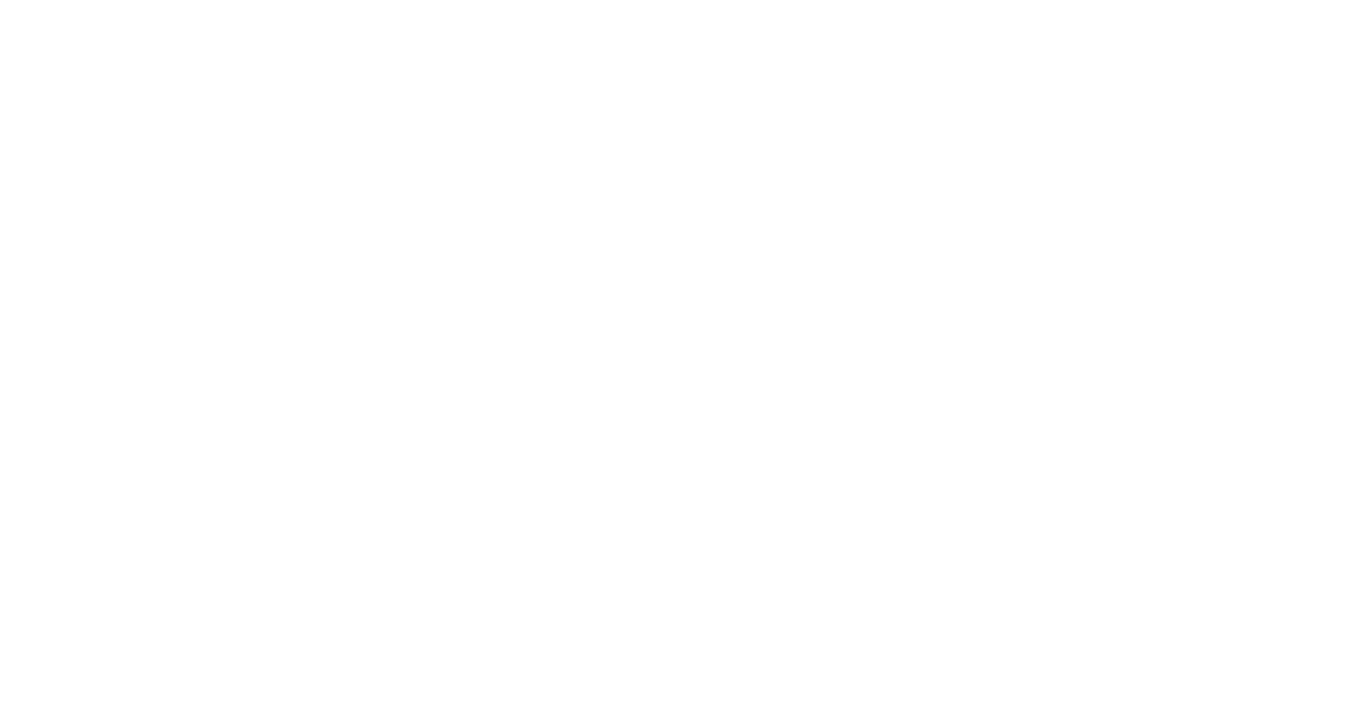
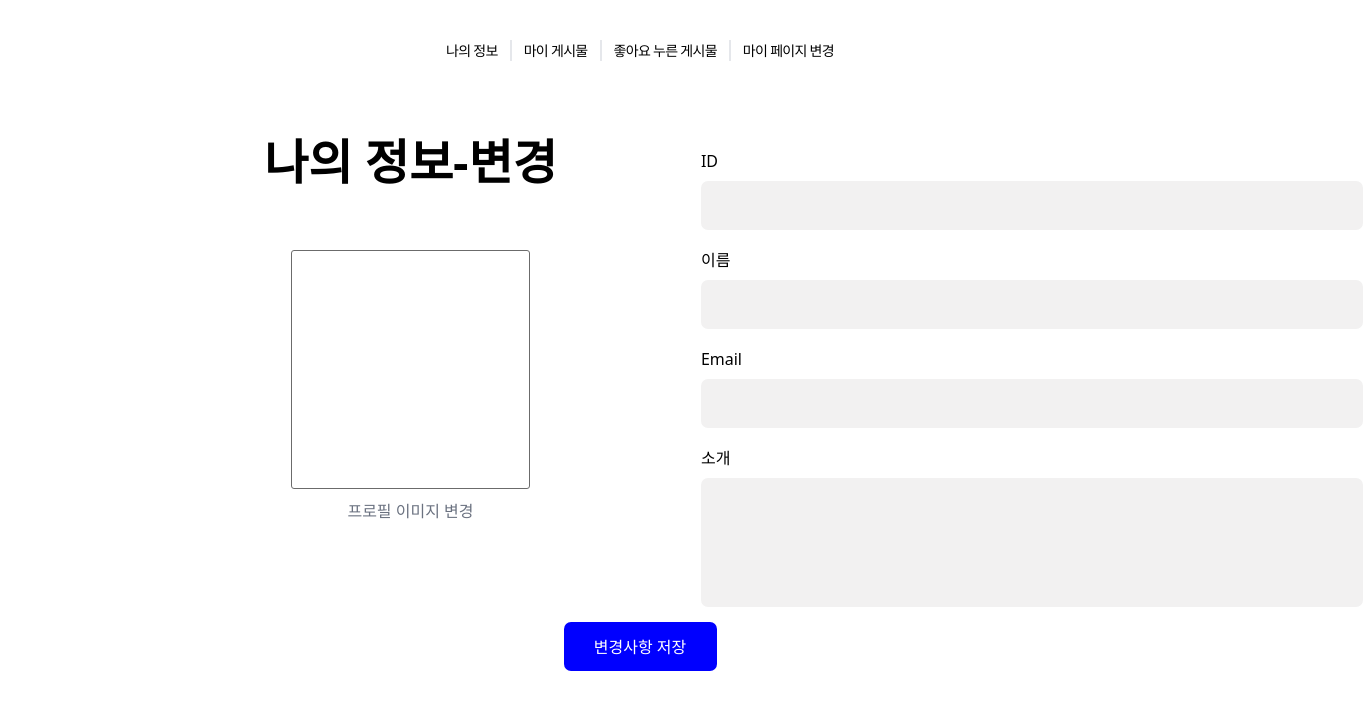
Before and after one commit to chessering/Front-End, a React (Create React App) app: page /myinfomodify in a window 1280 px wide. Before the commit this address had no page. Shown: the top 710 px of the page, 1363 px wide, since content can reach past the window. Built offline with nearby package versions, Linux system fonts and the light colour scheme.

Commit message:
게시물 css

```diff
--- a/package.json
+++ b/package.json
@@ -13,6 +13,7 @@
     "react-router-dom": "^6.22.0",
     "react-scripts": "5.0.1",
     "styled-components": "^6.1.8",
+    "sweetalert2": "^11.10.5",
     "web-vitals": "^2.1.4"
   },
   "scripts": {
--- a/src/App.js
+++ b/src/App.js
@@ -4,6 +4,9 @@
 import Auth from './pages/Login/Auth';
 import CompleteAuth from './pages/Login/CompleteAuth';
 import Myinfo from "./pages/MyPage/Myinfo";
+import MyPosts from "./pages/MyPage/MyPosts";
+import MyInfoModify from "./pages/MyPage/MyInfoModify";
+
 
 function App() {
   return (
@@ -13,6 +16,8 @@
         <Route path='/auth' element={<Auth/>}/>
         <Route path='/authcomplete' element={<CompleteAuth/>}/>
         <Route path='/myinfo' element={<Myinfo/>}/>
+        <Route path='/myposts' element={<MyPosts/>}/>
+        <Route path='/myinfomodify' element={<MyInfoModify/>}/>
       </Routes>
     </div>
   );
--- /dev/null
+++ b/src/pages/MyPage/MyInfoModify.jsx
@@ -0,0 +1,114 @@
+import React, { useState } from 'react';
+import axios from 'axios';
+import { useNavigate } from 'react-router-dom';
+import MyLists from "./MyLists.jsx";
+import styled from 'styled-components';
+import Swal from "sweetalert2";
+
+
+const MyImage = styled.div`
+    width: 239px;
+    height: 239px;
+    margin-bottom: 10px;
+    border: 1px solid;
+    border-color: #6B6B6B;
+    border-radius: 3px;
+
+`
+
+const Container1 = styled.input`
+    width: 662px;
+    height: 49px;
+    background: #F2F1F1;
+    border-radius: 7px;
+    margin-bottom: 18px;
+    padding: 10px;
+    white-space : normal;
+    vertical-align : top;
+`
+
+const Container2 = styled.input`
+    width: 662px;
+    height: 129px;
+    background: #F2F1F1;
+    border-radius: 7px;
+    padding: 10px;
+    white-space: normal;
+    vertical-align : 100%;
+    line-height : 60px;
+`
+const StyledButton = styled.button`
+    background : blue;
+    color : white;
+    width : 153px;
+    height : 49px;
+    margin-top : 15px;
+    justify-content : center;
+    border : none;
+    border-radius : 7px;
+    font-weight : 500;
+    line-height : 18px;
+    font-size : 16px;
+`
+
+
+function MyInfoModify() {
+
+    const navigate = useNavigate();
+
+    const [inputs, setInputs] = useState({
+        id : "",
+        name : "",
+        email : "",
+        Intro : "",
+    });
+
+    const onChange = (e) => {
+        setInputs({
+            ...inputs,
+            [e.target.name]: e.target.value
+        });
+    };
+
+    const onSubmit = (e) => {
+        Swal.fire({
+            icon : "success",
+            title : "정보 수정이 완료되었습니다!"
+        }).then(() => {
+            navigate("/myinfo");
+        })
+    }
+
+    return (
+        <div className="flex flex-col justify-center items-center w-12/12 h-4/6">
+            <MyLists/>
+            <div className="flex w-9/12 float-left ml-52">
+                <div className="flex mb-4 justify-center flex-col mr-20 ">
+                    <div className="text-5xl mb-16 font-bold whitespace-nowrap">나의 정보-변경</div>
+                    <div className="flex flex-col items-center">
+                        <MyImage/>
+                        <div className="text-gray-500 text-base font-medium hover:underline decoration-current ">프로필 이미지 변경</div>
+                    </div>
+
+
+                </div>
+                <div className="flex mt-20 ml-16 justify-center flex-col">
+                    <div className="mb-2 font-normal">ID</div>
+                    <Container1 onChange={onChange}></Container1>
+                    <div className="mb-2 font-normal">이름</div>
+                    <Container1 onChange={onChange}></Container1>
+                    <div className="mb-2 font-normal">Email</div>
+                    <Container1 onChange={onChange}></Container1>
+                    <div className="mb-2 font-normal">소개</div>
+                    <Container2 onChange={onChange}></Container2>
+                </div>
+            </div>
+            <StyledButton onClick = {onSubmit}>변경사항 저장</StyledButton>
+
+
+        </div>
+
+    );
+
+}
+export default MyInfoModify;
--- /dev/null
+++ b/src/pages/MyPage/MyPosts.jsx
@@ -0,0 +1,53 @@
+import React from 'react';
+import MyLists from "./MyLists";
+import styled from 'styled-components';
+
+const StyledButton = styled.button`
+    background : blue;
+    color : white;
+    border : none;
+    border-radius : 7px;
+    width : 93px;
+    height : 42px;
+    margin-left : 60px;
+`
+
+const StyledList = styled.div`
+    background: ${props => props.isEven ? 'white' : 'gray'};
+    color : black;
+`
+
+function MyPosts() {
+    const posts=[
+        [11, 22, 33, 44],
+        [22, 33, 44, 55],
+    ]
+    // const postlists = posts.map
+
+    return(
+
+        <div className="flex flex-col justify-center items-center w-12/12 h-4/6">
+            <MyLists/>
+            <div className="flex flex-row mt-12 w-6/12">
+                <div className="text-5xl mb-16 font-bold whitespace-nowrap text-left mr-96">마이 게시물</div>
+                <StyledButton>수정</StyledButton>
+            </div>
+            <div className="flex w-6/12">
+                <div className="flex flex-row align-middle justify-between w-12/12">
+                    <div className="mr-24">Post ID</div>
+                    <div className="mr-24">제목</div>
+                    <div className="mr-24">작성자</div>
+                    <div className="mr-24">작성일</div>
+                    <div className="mr-24">좋아요</div>
+                </div>
+                <div>
+                    {posts.map((post, index) => {
+                        <StyledList key={post} isEven={(index+1) % 2 === 0 }>{post}</StyledList>
+                    })}
+                </div>
+            </div>
+        </div>
+    );
+}
+
+export default MyPosts;
```
Also changed, not shown: 1 other file (tests, documents, lock files or other folders).
